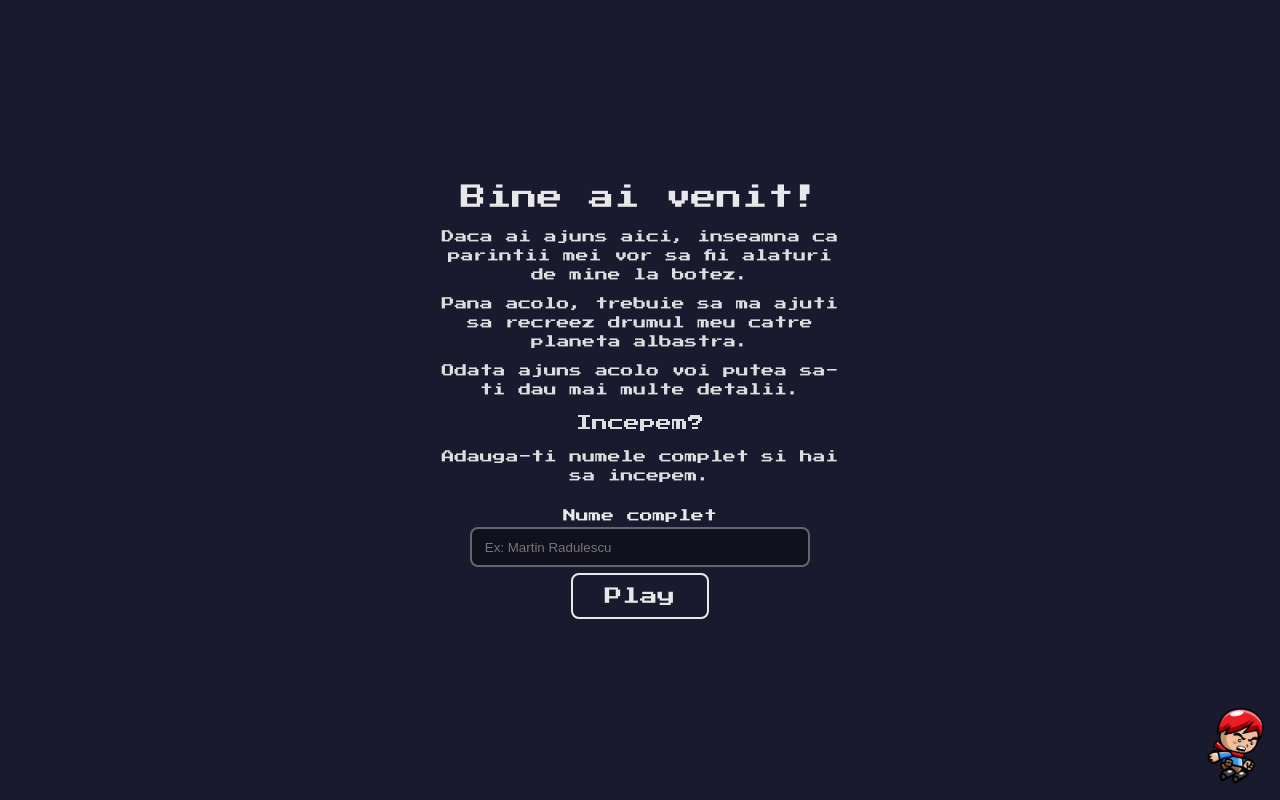
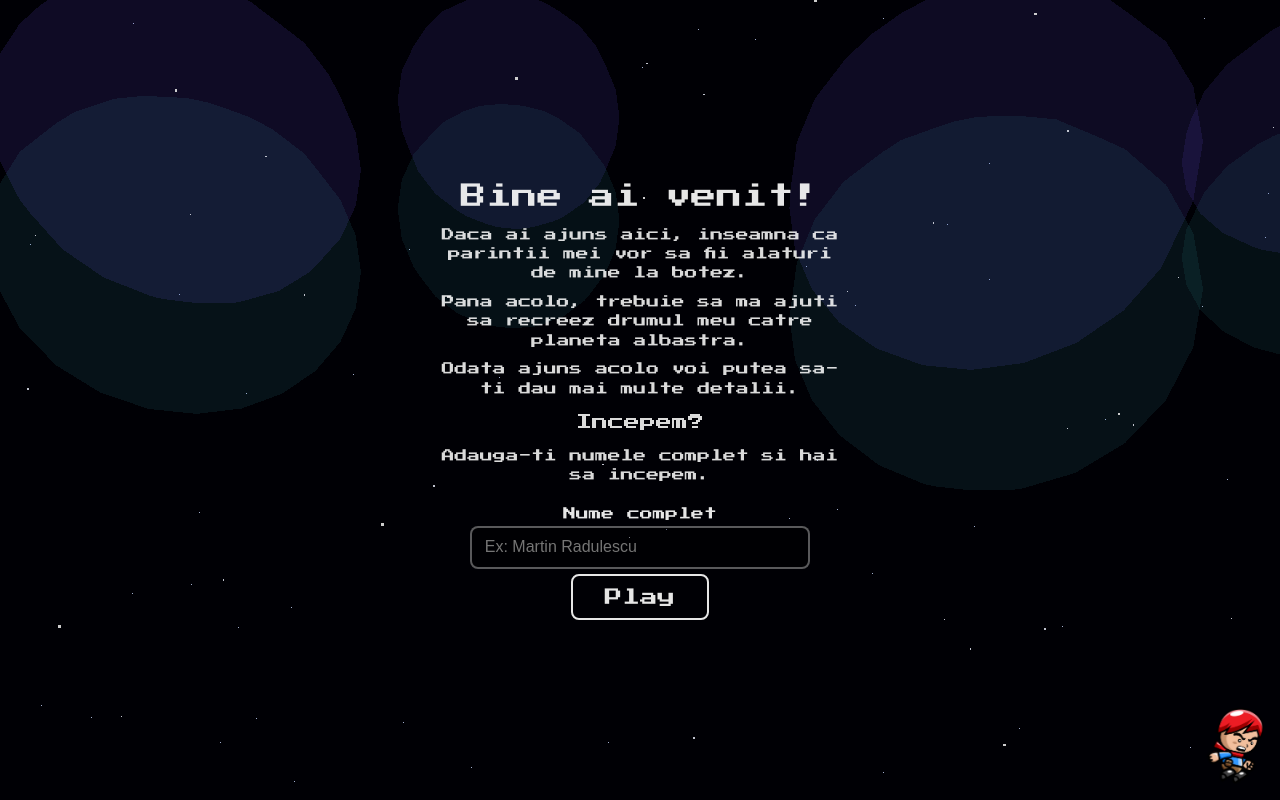
Before and after one commit to radulescuandrew/botez-martin, a React (Vite) app: page / in a window 1280 px wide. Built offline with nearby package versions, Linux system fonts and the light colour scheme.

Commit message:
improvements

```diff
--- a/src/App.css
+++ b/src/App.css
@@ -13,6 +13,7 @@
 
 /* Difficulty */
 .screen.difficulty-screen {
+  position: relative;
   min-height: 100vh;
   display: flex;
   flex-direction: column;
@@ -23,6 +24,8 @@
 }
 
 .difficulty-section {
+  position: relative;
+  z-index: 1;
   display: flex;
   flex-direction: column;
   align-items: center;
@@ -153,6 +156,8 @@
 }
 
 .landing-content {
+  position: relative;
+  z-index: 1;
   max-width: 420px;
   width: 100%;
   text-align: center;
@@ -201,6 +206,7 @@
   right: 1rem;
   width: 80px;
   height: 80px;
+  z-index: 1;
   display: flex;
   align-items: flex-end;
   justify-content: flex-end;
@@ -230,6 +236,7 @@
   background: rgba(0, 0, 0, 0.35);
   color: inherit;
   margin-bottom: 0.35rem;
+  font-size: 16px; /* prevents Safari iOS zoom on focus */
 }
 
 .landing-input:focus {
@@ -885,7 +892,7 @@
 .rsvp-form input[type="text"] {
   width: 100%;
   padding: 0.5rem 0.75rem;
-  font-size: 1rem;
+  font-size: 16px; /* prevents Safari iOS zoom on focus */
   border: 2px solid #555;
   border-radius: 6px;
   background: rgba(255, 255, 255, 0.05);
--- a/src/screens/DifficultySelect.jsx
+++ b/src/screens/DifficultySelect.jsx
@@ -1,4 +1,5 @@
 import { useState, useEffect } from 'react'
+import ParallaxBackground from '../components/ParallaxBackground'
 
 const KID_SPRITES = [
   '/sprites/boy_sprites/Transparent%20PNG/jump/jump_up.png',
@@ -18,6 +19,7 @@ export default function DifficultySelect({ initialDifficulty = 'medium', onSelec
 
   return (
     <div className="screen difficulty-screen">
+      <ParallaxBackground scrollOffset={0} />
       <section className="difficulty-section difficulty-section-kid" aria-hidden>
         <div className="difficulty-kid">
           <img
--- a/src/screens/Landing.jsx
+++ b/src/screens/Landing.jsx
@@ -1,6 +1,7 @@
 import { useRef, useState, useEffect } from 'react'
 import { gsap } from 'gsap'
 import BlackHoleTransition from '../components/BlackHoleTransition'
+import ParallaxBackground from '../components/ParallaxBackground'
 
 const TRANSITION_MS = 12000
 const KID_SPRITES = [
@@ -49,6 +50,7 @@ export default function Landing({ onPlay, onPlayIntent, attempts, initialUsernam
   return (
     <>
       <div ref={containerRef} className="screen landing-screen">
+        <ParallaxBackground scrollOffset={0} />
         <div className="landing-content">
           <h1 className="landing-title">Bine ai venit!</h1>
           <div className="landing-text">
```
